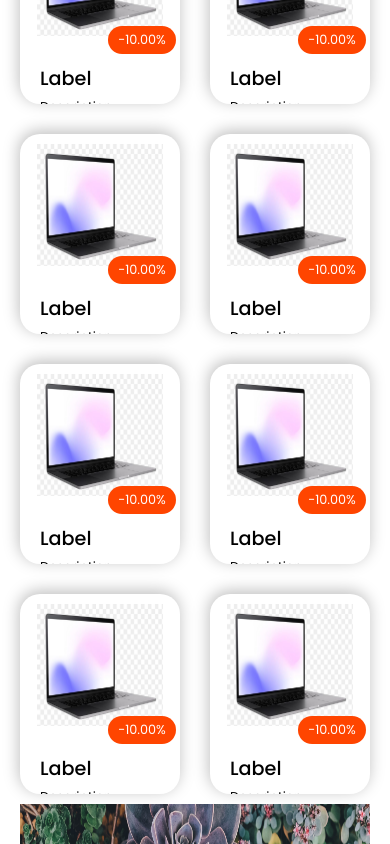
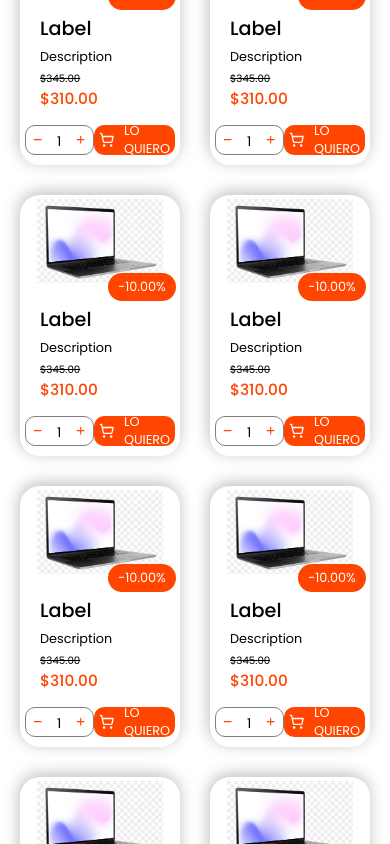
Before and after one commit to SmilingWitch/e-commece, a Next.js app: page /home in a window 390 px wide. Shown: the part 1080-1924 px from the top of the page. Built offline with nearby package versions, Linux system fonts and the light colour scheme.

Commit message:
ref: delete plus/minus button

```diff
--- a/public/assets/styles/ProductCrad.module.css
+++ b/public/assets/styles/ProductCrad.module.css
@@ -81,8 +81,7 @@
     position: relative;
     display: flex;
     align-items: center;
-    justify-content: space-around;
-    padding-left: 10px;
+    justify-content: center;
 }
 .actions{
     position: relative;
@@ -126,12 +125,12 @@
     padding: 10px;
     background: var(--hlColor);
     color: white;
-    height: 35spx;
+    height: 35px;
     border-radius: 10px;
     margin: 0 auto;
     cursor: pointer;
     transition: 0.3s;
-    font-size: 0.8em;
+    width: 100%;
 }
 .btnBx:hover{
     background: rgb(246, 99, 45);
@@ -150,7 +149,17 @@
 }
 
 @media(max-width: 478px){
-    .card{
-        height: 200px;
+
+    .imgBx{
+
+        height: 100px;
+    }
+
+
+    .btnBx{
+        padding: 5px;
+        font-size: 0.8em;
+        height: 30px;
+
     }
 }
```
